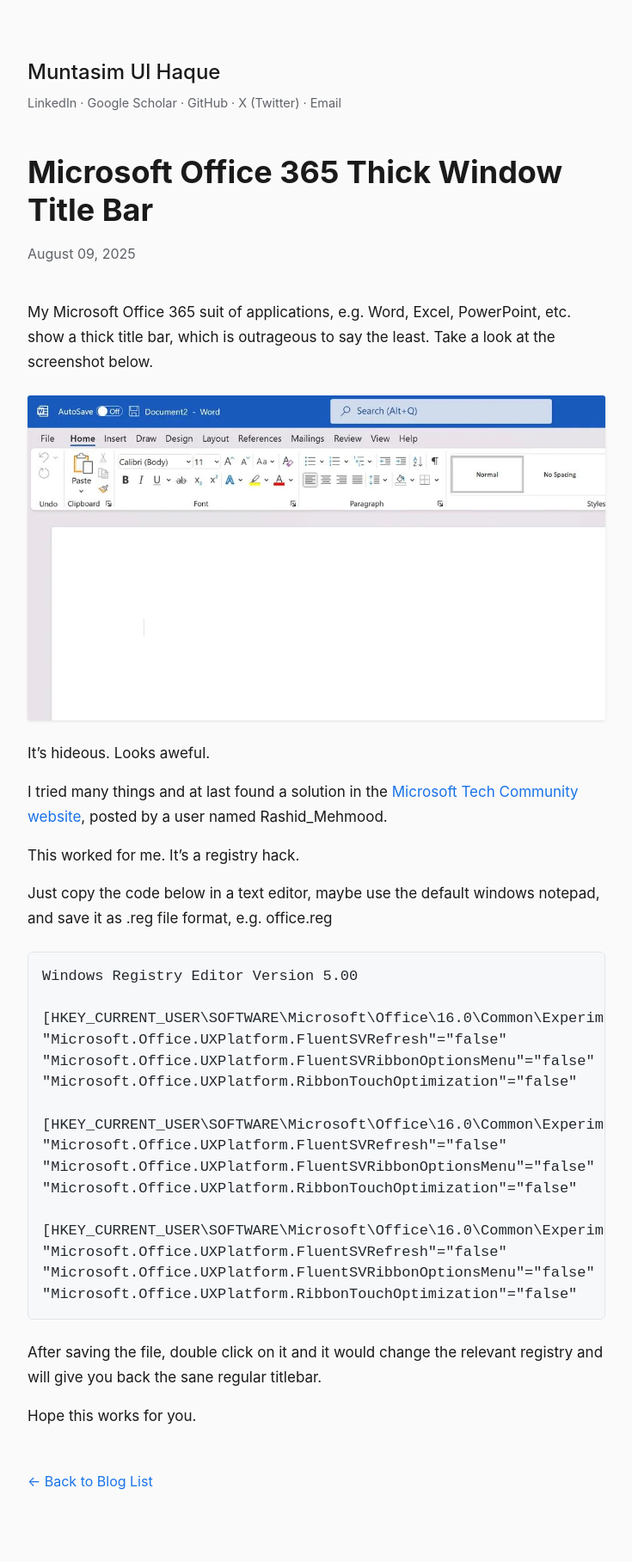
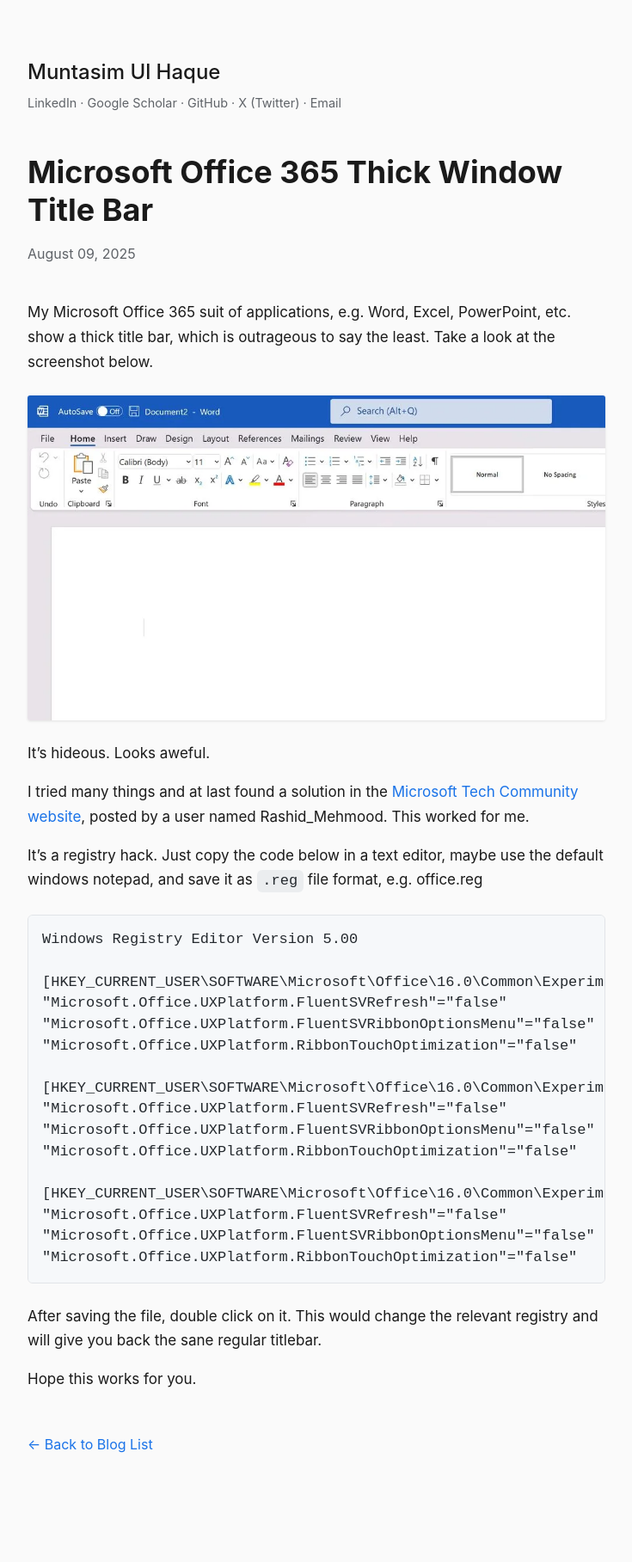
Before and after one commit to muntasimulhaque/muntasimulhaque.github.io, a Jekyll site: the page built from _posts/2025-08-09-thick-titlebar-office-applications.md, in a window 1280 px wide. Shown: the whole page at 86% size, without its empty margins (272-1007 px from the left). Built offline with Jekyll 4.4.1, drawn with Linux system fonts in a browser that asks for light colours; after the commit the page ends 1774 px from its top, so only the background shows below that.

Commit message:
Update 2025-08-09-thick-titlebar-office-applications.md

````diff
--- a/_posts/2025-08-09-thick-titlebar-office-applications.md
+++ b/_posts/2025-08-09-thick-titlebar-office-applications.md
@@ -10,11 +10,9 @@
 
 It's hideous. Looks aweful.
 
-I tried many things and at last found a solution in the [Microsoft Tech Community website](https://techcommunity.microsoft.com/discussions/microsoft-365/thick-window-title-bar-in-office-365-applications/2980542/replies/4158320){:target="_blank"}, posted by a user named Rashid_Mehmood.
+I tried many things and at last found a solution in the [Microsoft Tech Community website](https://techcommunity.microsoft.com/discussions/microsoft-365/thick-window-title-bar-in-office-365-applications/2980542/replies/4158320){:target="_blank"}, posted by a user named Rashid_Mehmood. This worked for me.
 
-This worked for me. It's a registry hack.
-
-Just copy the code below in a text editor, maybe use the default windows notepad, and save it as .reg file format, e.g. office.reg
+It's a registry hack. Just copy the code below in a text editor, maybe use the default windows notepad, and save it as `.reg` file format, e.g. office.reg
 
 ```
 Windows Registry Editor Version 5.00
@@ -35,6 +33,6 @@
 "Microsoft.Office.UXPlatform.RibbonTouchOptimization"="false"
 ```
 
-After saving the file, double click on it and it would change the relevant registry and will give you back the sane regular titlebar.
+After saving the file, double click on it. This would change the relevant registry and will give you back the sane regular titlebar.
 
 Hope this works for you.
````
